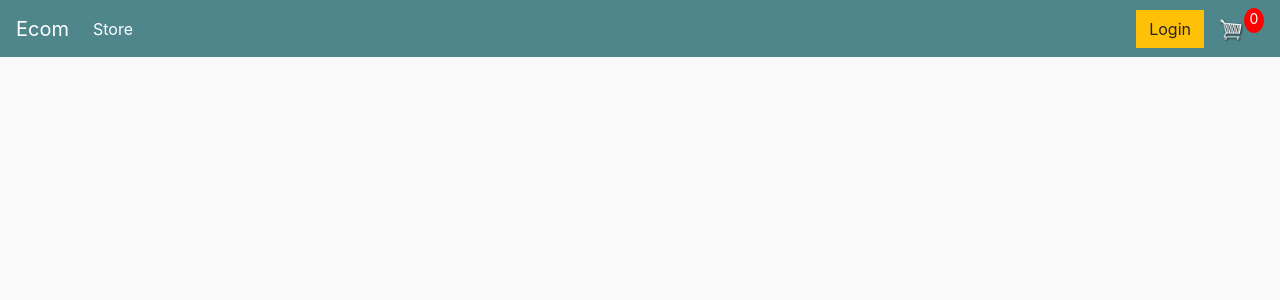
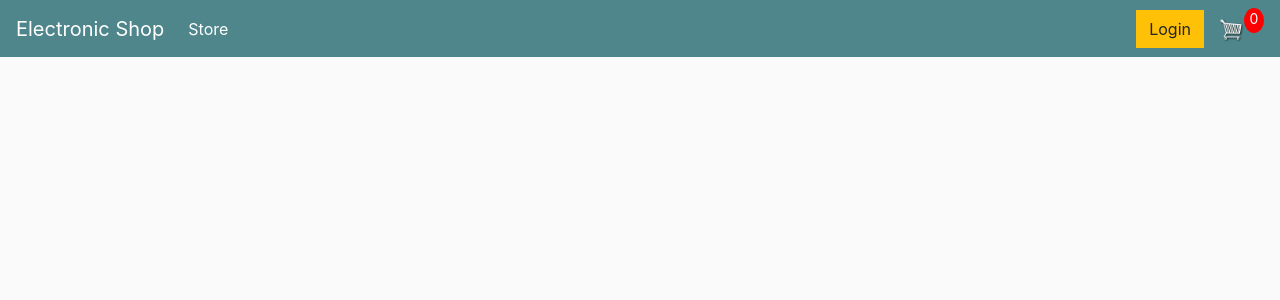
Before and after one commit to jakine/ElectronicWebShop, a Django app: page / in a window 1280 px wide. Shown: the top 300 px of the page. Run offline with Django 3.2, Linux system fonts and the light colour scheme; some libraries are stand-ins or nearby versions.

Commit message:
small mod

```diff
--- a/store/templates/store/partials/_navbar.html
+++ b/store/templates/store/partials/_navbar.html
@@ -1,7 +1,7 @@
 {% load static %}
 
 <nav class="navbar navbar-expand-lg navbar-dark bg-dark">
-	  <a class="navbar-brand" href="{% url 'store' %}">Ecom</a>
+	  <a class="navbar-brand" href="{% url 'store' %}">Electronic Shop</a>
 	  <button class="navbar-toggler" type="button" data-toggle="collapse" data-target="#navbarSupportedContent" aria-controls="navbarSupportedContent" aria-expanded="false" aria-label="Toggle navigation">
 	    <span class="navbar-toggler-icon"></span>
 	  </button>
```
